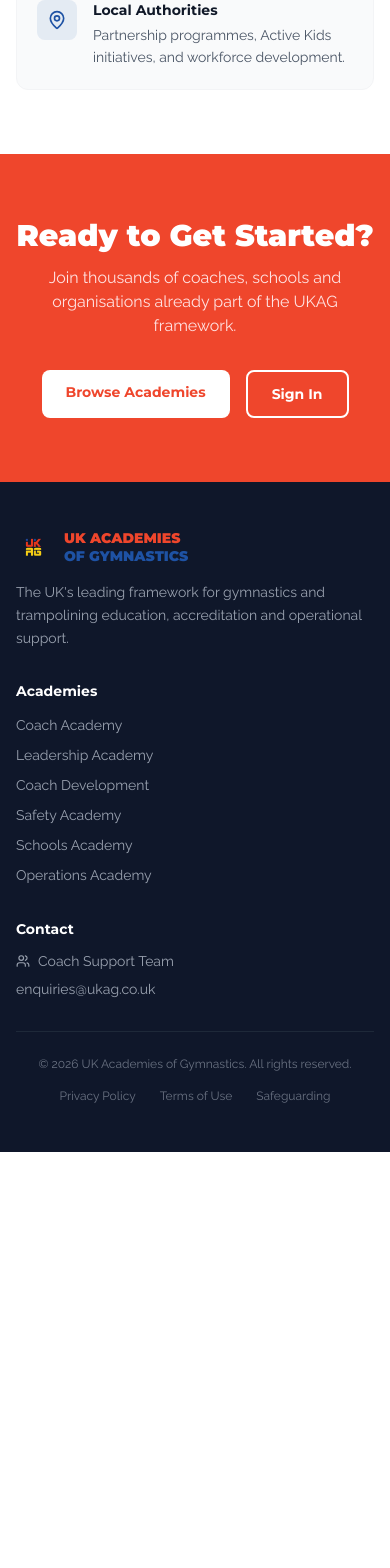
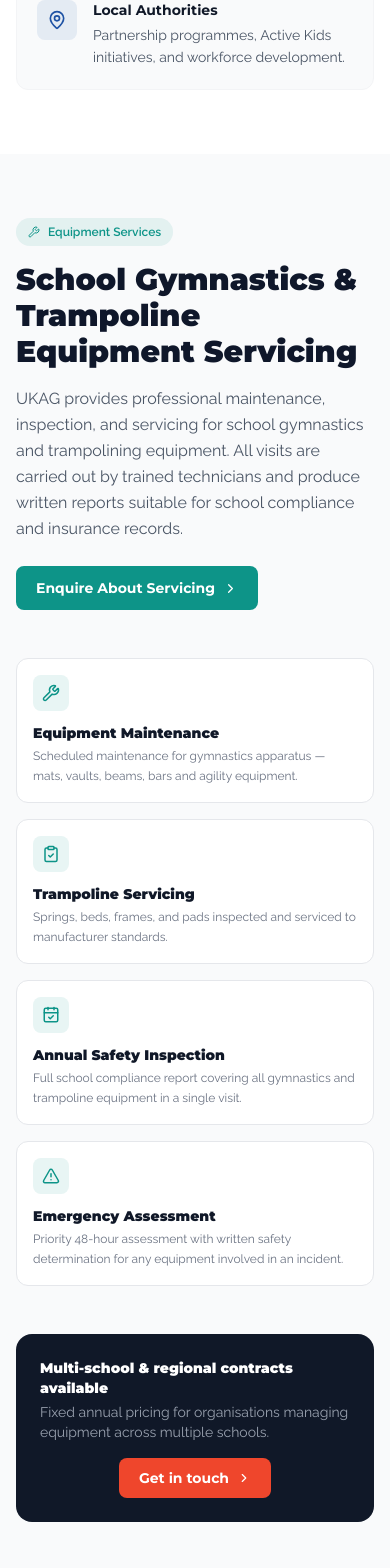
Before and after one commit to shelleyasouk-dotcom/ukag-app, a React (Vite) app: page / in a window 390 px wide. Shown: the part 5620-7188 px from the top of the page. Before the commit the page ends 6772 px from the top, so only its background shows below. Built offline with nearby package versions, Linux system fonts and the light colour scheme; no server answers.

Commit message:
Add equipment services section to home page
- New #equipment section with 4 service cards and enquiry CTA
- Multi-school contracts banner
- Equipment Services link added to nav bar
- Services listed in footer

https://claude.ai/code/session_01SYrA92wUWoPD7Q643yEoqe

```diff
--- a/src/pages/home/HomePage.tsx
+++ b/src/pages/home/HomePage.tsx
@@ -15,6 +15,10 @@ import {
   Calendar,
   MapPin,
   ChevronRight,
+  Wrench,
+  ClipboardCheck,
+  CalendarCheck,
+  AlertTriangle,
 } from 'lucide-react'
 
 function UkagMark({ size = 36 }: { size?: number }) {
@@ -67,6 +71,7 @@ export function HomePage() {
               <a href="#academies" className="text-sm font-medium text-gray-600 hover:text-gray-900 transition-colors">Academies</a>
               <a href="#pathway" className="text-sm font-medium text-gray-600 hover:text-gray-900 transition-colors">Career Pathway</a>
               <a href="#resources" className="text-sm font-medium text-gray-600 hover:text-gray-900 transition-colors">Resources</a>
+              <a href="#equipment" className="text-sm font-medium text-gray-600 hover:text-gray-900 transition-colors">Equipment Services</a>
             </div>
             <div>
               {user ? (
@@ -277,6 +282,65 @@ export function HomePage() {
         </div>
       </section>
 
+      <section id="equipment" className="bg-gray-50 py-16 lg:py-20">
+        <div className="max-w-7xl mx-auto px-4 sm:px-6 lg:px-8">
+          <div className="grid lg:grid-cols-2 gap-12 items-center mb-12">
+            <div>
+              <div
+                className="inline-flex items-center gap-2 px-3 py-1.5 rounded-full text-xs font-semibold mb-4"
+                style={{ backgroundColor: '#0d948818', color: '#0d9488' }}
+              >
+                <Wrench size={12} />
+                Equipment Services
+              </div>
+              <h2 className="text-3xl font-black mb-4" style={{ color: '#0f172a', fontFamily: 'Montserrat, sans-serif' }}>
+                School Gymnastics &amp; Trampoline Equipment Servicing
+              </h2>
+              <p className="text-gray-600 leading-relaxed mb-6">
+                UKAG provides professional maintenance, inspection, and servicing for school gymnastics and trampolining equipment. All visits are carried out by trained technicians and produce written reports suitable for school compliance and insurance records.
+              </p>
+              <a
+                href="mailto:info@ukag.co.uk"
+                className="inline-flex items-center gap-2 px-5 py-3 rounded-lg text-sm font-bold text-white"
+                style={{ backgroundColor: '#0d9488', fontFamily: 'Montserrat, sans-serif' }}
+              >
+                Enquire About Servicing
+                <ChevronRight size={15} />
+              </a>
+            </div>
+            <div className="grid sm:grid-cols-2 gap-4">
+              {[
+                { Icon: Wrench, title: 'Equipment Maintenance', desc: 'Scheduled maintenance for gymnastics apparatus — mats, vaults, beams, bars and agility equipment.' },
+                { Icon: ClipboardCheck, title: 'Trampoline Servicing', desc: 'Springs, beds, frames, and pads inspected and serviced to manufacturer standards.' },
+                { Icon: CalendarCheck, title: 'Annual Safety Inspection', desc: 'Full school compliance report covering all gymnastics and trampoline equipment in a single visit.' },
+                { Icon: AlertTriangle, title: 'Emergency Assessment', desc: 'Priority 48-hour assessment with written safety determination for any equipment involved in an incident.' },
+              ].map(({ Icon, title, desc }) => (
+                <div key={title} className="bg-white rounded-xl border border-gray-200 p-4">
+                  <div className="w-9 h-9 rounded-lg flex items-center justify-center mb-3" style={{ backgroundColor: '#0d948818' }}>
+                    <Icon size={18} style={{ color: '#0d9488' }} />
+                  </div>
+                  <div className="font-black text-gray-900 text-sm mb-1" style={{ fontFamily: 'Montserrat, sans-serif' }}>{title}</div>
+                  <p className="text-xs text-gray-500 leading-relaxed">{desc}</p>
+                </div>
+              ))}
+            </div>
+          </div>
+          <div className="bg-gray-900 rounded-2xl p-6 flex flex-col sm:flex-row items-center justify-between gap-4">
+            <div>
+              <div className="font-black text-white text-sm mb-1" style={{ fontFamily: 'Montserrat, sans-serif' }}>Multi-school &amp; regional contracts available</div>
+              <div className="text-gray-400 text-sm">Fixed annual pricing for organisations managing equipment across multiple schools.</div>
+            </div>
+            <a
+              href="mailto:info@ukag.co.uk"
+              className="whitespace-nowrap inline-flex items-center gap-2 px-5 py-2.5 rounded-lg text-sm font-bold text-white flex-shrink-0"
+              style={{ backgroundColor: '#ef462c', fontFamily: 'Montserrat, sans-serif' }}
+            >
+              Get in touch <ChevronRight size={14} />
+            </a>
+          </div>
+        </div>
+      </section>
+
       <section className="py-16 lg:py-20" style={{ backgroundColor: '#ef462c' }}>
         <div className="max-w-7xl mx-auto px-4 sm:px-6 lg:px-8 text-center">
           <h2 className="text-3xl font-black text-white mb-3" style={{ fontFamily: 'Montserrat, sans-serif' }}>Ready to Get Started?</h2>
@@ -322,6 +386,12 @@ export function HomePage() {
                   <li key={a}><span className="text-gray-400 text-sm">{a}</span></li>
                 ))}
               </ul>
+              <div className="text-white font-bold text-sm mt-5 mb-3" style={{ fontFamily: 'Montserrat, sans-serif' }}>Services</div>
+              <ul className="space-y-1.5">
+                {['Equipment Maintenance', 'Trampoline Servicing', 'Annual Inspections', 'Emergency Assessments'].map(s => (
+                  <li key={s}><span className="text-gray-400 text-sm">{s}</span></li>
+                ))}
+              </ul>
             </div>
             <div>
               <div className="text-white font-bold text-sm mb-3" style={{ fontFamily: 'Montserrat, sans-serif' }}>Contact</div>
```
